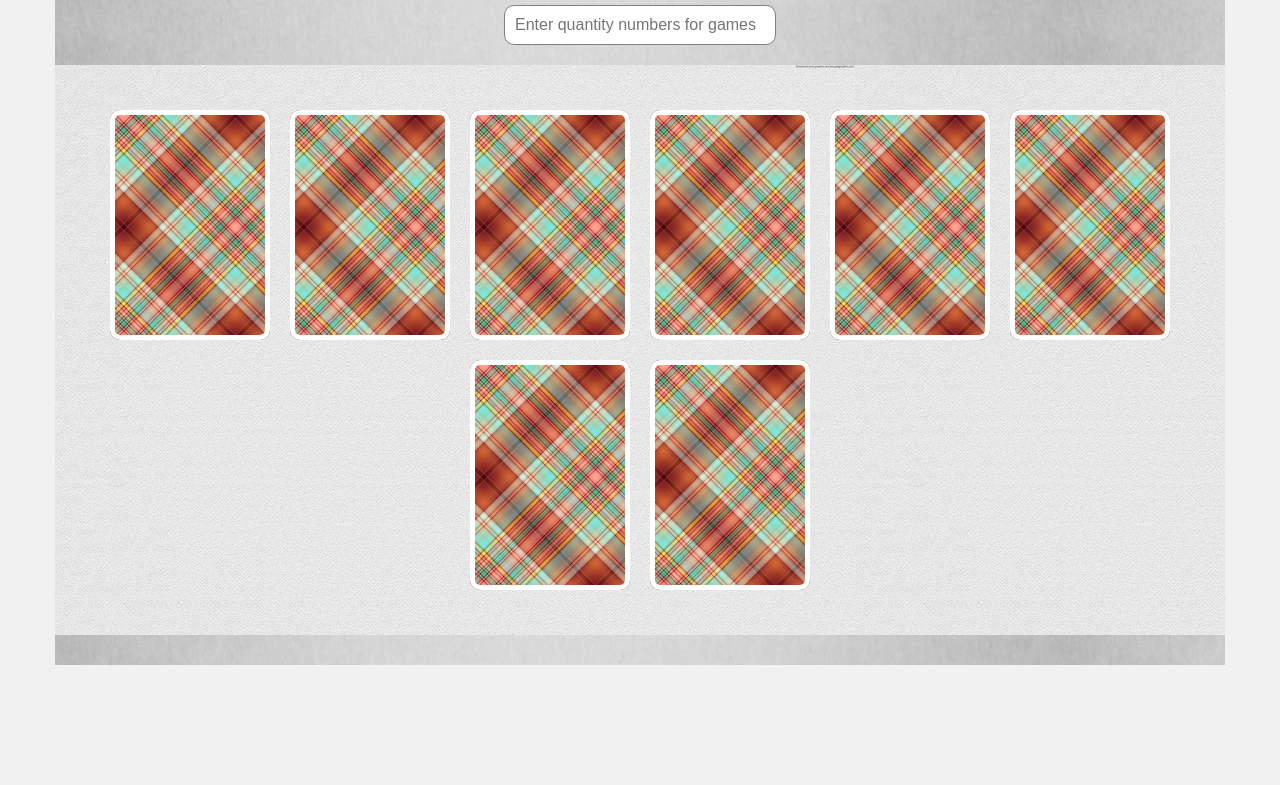
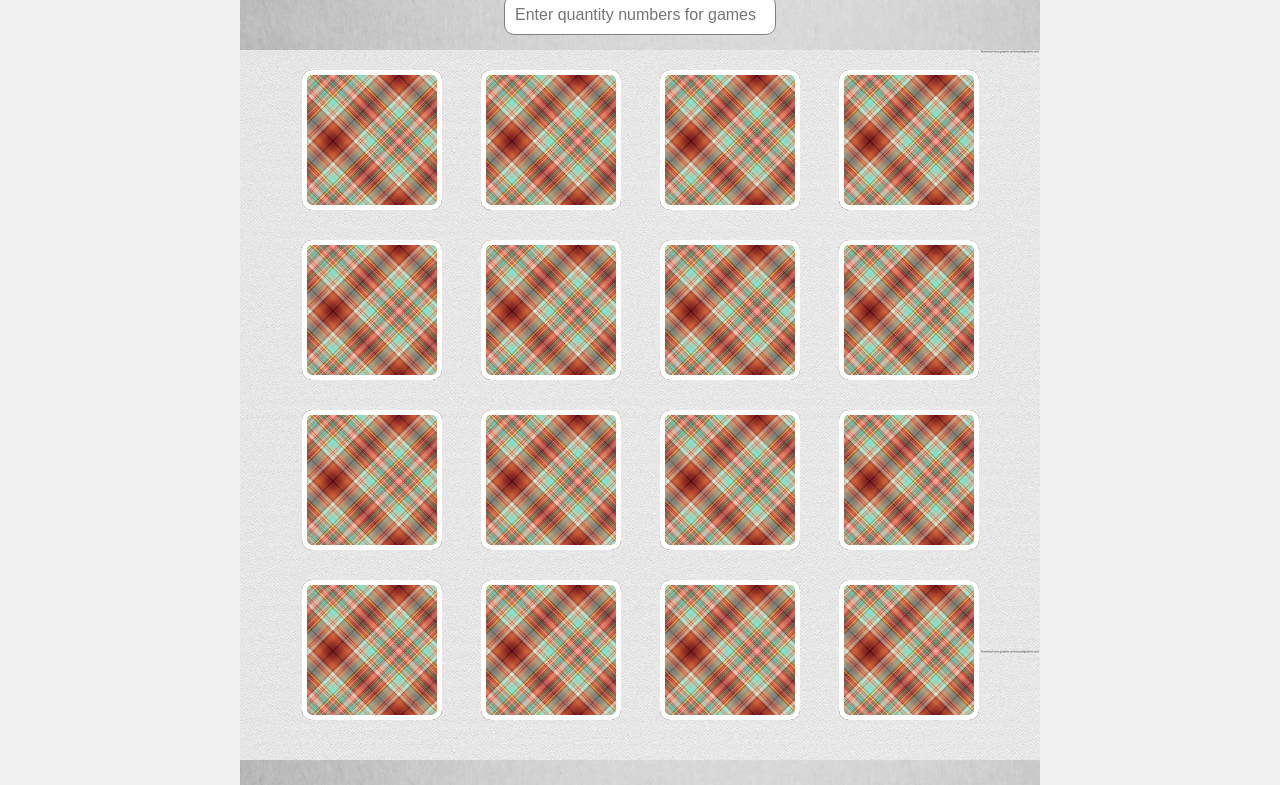
Before and after one commit to tunikalex/Memory_game, a website: page index.html in a window 1280 px wide. Shown: the part 82-867 px from the top of the page. Before the commit the page ends 800 px from the top, so only its background shows below. Drawn offline with Linux system fonts and the light colour scheme.

Commit message:
теперь всегда черыре колонки

```diff
--- a/css/slyles.css
+++ b/css/slyles.css
@@ -42,15 +42,15 @@ body {
 
 .container {
   text-align: center;
-  width: 1170px;
+  width: 800px;
   margin: 0 auto;
-  padding: 30px 0;
+  padding: 25px 0;
   background-image: url(../images/background-tekstur.jpg);
 }
 
 .title {
   margin: 0;
-  margin-bottom: 20px;
+  margin-bottom: 15px;
   color: brown;
 }
 
@@ -61,8 +61,8 @@ body {
 
 .win__back {
   position: absolute;
-  width: 1170px;
-  height: 65%;
+  width: inherit;
+  height: 80%;
   background-position: center;
   background-size: cover;
   background-image: url(../images/you-win.jpg);
@@ -77,7 +77,7 @@ body {
   background-color: lightgreen;
   border: 1px solid var(--brown-color);
   border-radius: 10px;
-  margin-bottom: 25px;
+  margin-bottom: 15px;
   color: black;
   transition: outline-color 0.4s ease-in-out,
     background-color 0.4s ease-in-out,
@@ -103,7 +103,7 @@ body {
 
 .form {
   outline: none;
-  margin-bottom: 20px;
+  margin-bottom: 15px;
 }
 
 .form__input {
@@ -126,13 +126,9 @@ body {
 }
 
 .list {
-  position: relative;
-  display: flex;
-  justify-content: center;
-  flex-wrap: wrap;
-  padding: 45px;
-  gap: 20px;
-  flex-wrap: wrap;
+  text-align: -webkit-center;
+  columns: 4;
+  padding: 20px 50px 10px 50px;
   background-image: url(../images/paper800.jpg);
 }
 
@@ -162,9 +158,10 @@ body {
 .list__item {
   display: flex;
   justify-content: center;
+  margin-bottom: 30px;
   align-items: center;
-  height: 230px;
-  width: 160px;
+  height: 140px;
+  width: 140px;
   border-radius: 10px;
   color: white;
   font-size: 100px;
--- a/main.js
+++ b/main.js
@@ -92,9 +92,10 @@ function createInput() {
   win.appendChild(restartBtn);
   win.appendChild(winBack);
 
-  let arrOriginal = createNumbersArray(count = 4);
+  let arrOriginal = createNumbersArray(count = 8);
   let shuffleArr = shuffle(arr = arrOriginal);
   crateGamesTable(arr = shuffleArr);
+  playGame()
 }
 
 
@@ -176,7 +177,7 @@ function playGame() {
         openLastsCards = []; // обнуляем активные открытые карты
 
         if (document.querySelectorAll('.list__shirt').length === document.querySelectorAll('.opacity').length) { // если открыты все карты
-          console.log(`сработал win, \n конажатий ${count} \n ||||||||||||||||||||||||||||||`); // лог контроля
+          console.log(`сработал win, \n нажатий ${count} \n ||||||||||||||||||||||||||||||`); // лог контроля
           const win = document.querySelector('#win');
           win.classList.remove('win');
 
@@ -241,7 +242,7 @@ function reStartGame() {
   win.classList.add('win')
 
   console.log('сработал REstartGame');
-  let originArr = createNumbersArray(count = 4);
+  let originArr = createNumbersArray(count = 8);
   const shuffleArr = shuffle(arr = originArr);
   crateGamesTable(arr = shuffleArr);
   startGame()
```
